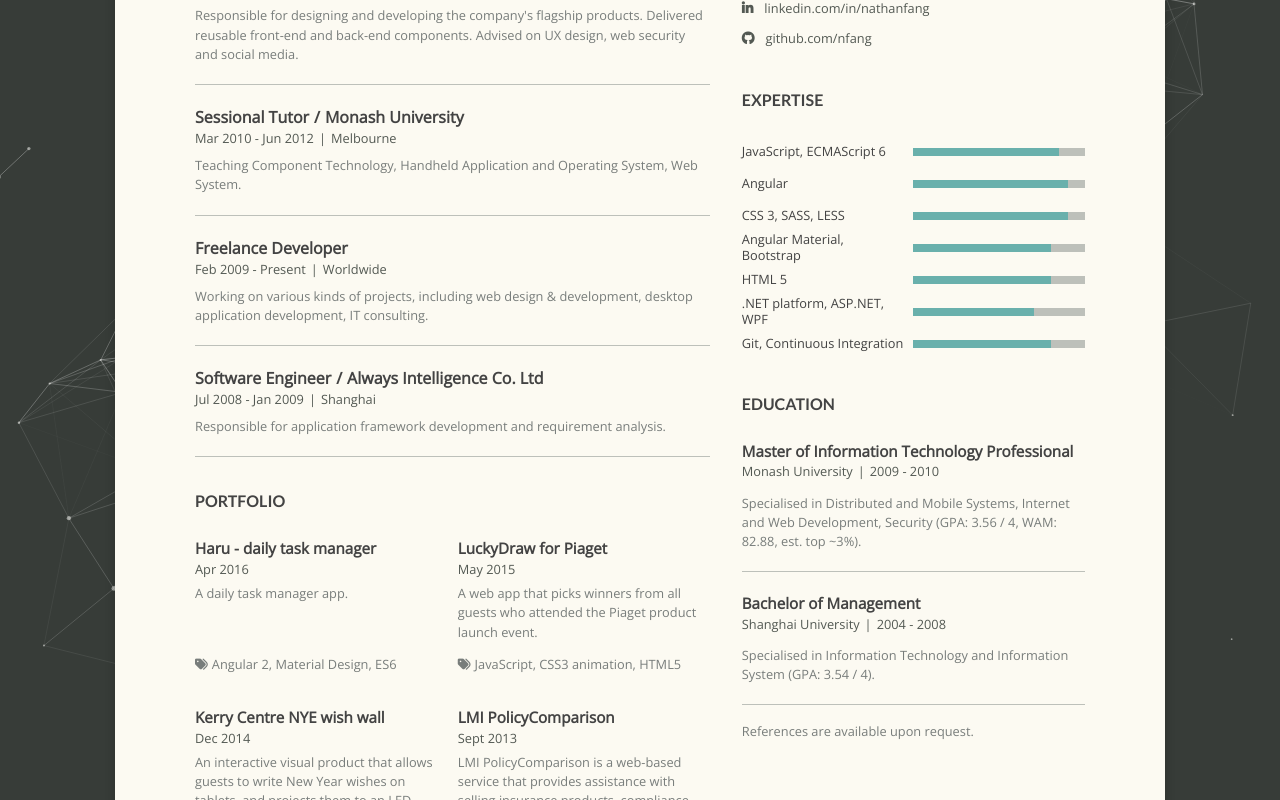
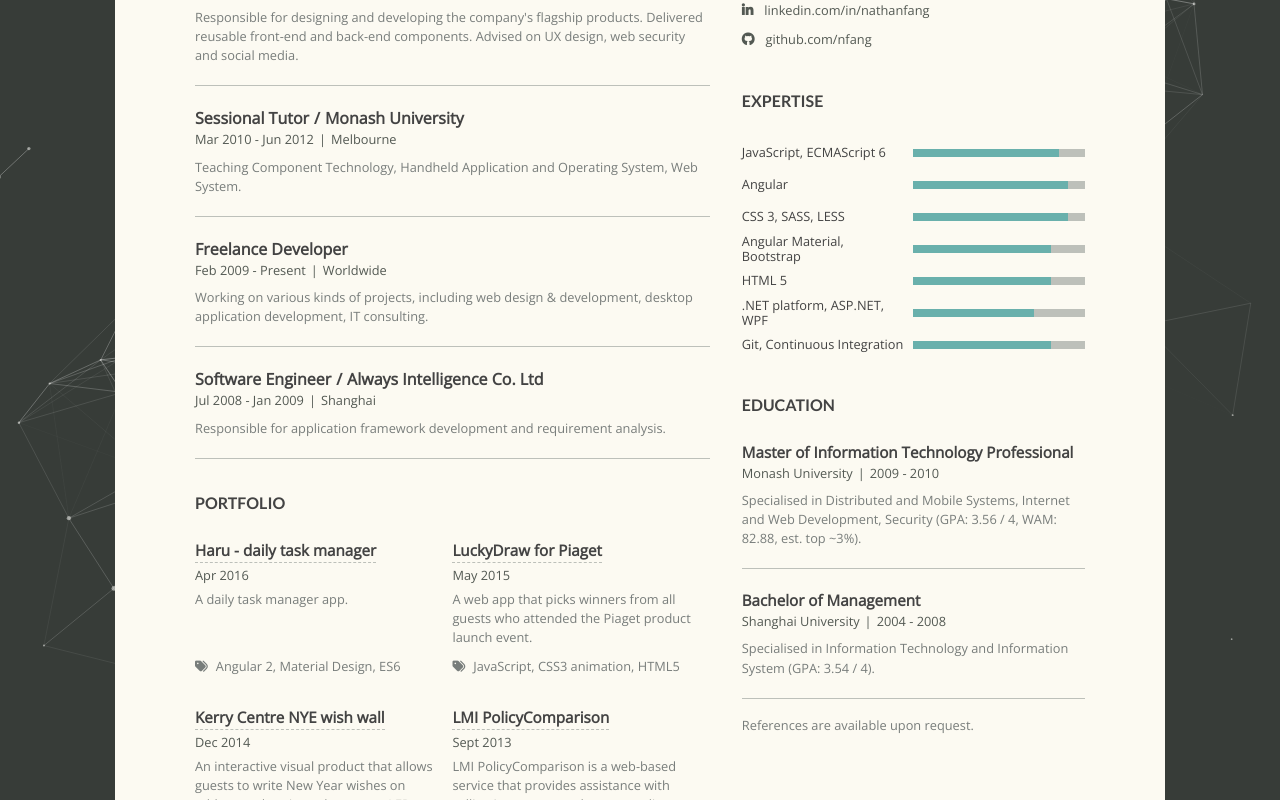
Before and after one commit to nfang/resume, an Angular app: page / in a window 1280 px wide. Shown: the part 600-1400 px from the top of the page. Built offline with nearby package versions, Linux system fonts and the light colour scheme.

Commit message:
refactor: remove duplicate css rules, add project links

```diff
--- a/src/app/app.component.html
+++ b/src/app/app.component.html
@@ -15,12 +15,12 @@
                 <span>{{item.position}}</span>
                 <span class="experience-company" *ngIf="item.company">{{item.company}}</span>
               </h3>
-              <h4 class="experience-subtitle">
+              <div class="experience-subtitle">
                 <span>{{item.period.from}} - {{item.period.to}}</span>
                 <span class="experience-location" *ngIf="item.location">{{item.location}}</span>
-              </h4>
+              </div>
             </header>
-            <article class="experience-contents">{{item.description}}</article>
+            <article class="experience-description">{{item.description}}</article>
           </li>
         </ol>
       </section>
@@ -30,10 +30,12 @@
         <ol class="portfolio">
           <li class="project" *ngFor="let item of data.portfolio">
             <header class="project-header">
-              <h3 class="project-name">{{item.name}}</h3>
+              <h3 class="project-name">
+                <a class="project-link" href="{{item.link}}" target="_blank">{{item.name}}</a>
+              </h3>
               <time class="project-date">{{item.date}}</time>
             </header>
-            <article class="project-desc">{{item.description}}</article>
+            <article class="project-description">{{item.description}}</article>
             <footer class="project-technologies">
               <i class="fa fa-tags"></i>{{item.technologies}}</footer>
           </li>
@@ -62,13 +64,13 @@
           </div>
           <div class="profile-contact">
             <i class="fa fa-linkedin"></i>
-            <a href="{{data.profile.contacts.linkedin.href}}">
+            <a href="{{data.profile.contacts.linkedin.href}}" target="_blank">
               {{data.profile.contacts.linkedin.text}}
             </a>
           </div>
           <div class="profile-contact">
             <i class="fa fa-github"></i>
-            <a href="{{data.profile.contacts.github.href}}">
+            <a href="{{data.profile.contacts.github.href}}" target="_blank">
               {{data.profile.contacts.github.text}}
             </a>
           </div>
@@ -92,10 +94,10 @@
           <li class="education" *ngFor="let item of data.education">
             <header class="education-header">
               <h3 class="education-title">{{item.degree}}</h3>
-              <h4 class="education-subtitle">
+              <div class="education-subtitle">
                 <span class="education-institution">{{item.institution}}</span>
                 <span class="education-period">{{item.period.from}} - {{item.period.to}}</span>
-              </h4>
+              </div>
             </header>
             <article class="education-description">{{item.description}}</article>
           </li>
--- a/src/app/app.component.scss
+++ b/src/app/app.component.scss
@@ -4,14 +4,17 @@
 $subheading-color: #535953;
 $text-color:       #787d7b;
 
+$sans-serif-normal:  'Open Sans', 'Helvetica Neue', arial, sans-serif;
+$sans-serif-heading: 'Lato', 'Open Sans', 'Helvetica Neue', arial, sans-serif;
+
 .page {
   box-sizing: border-box;
-  box-shadow: 0 0 10px rgba(0,0,0,0.2);
   background: $page-color;
+  color: $text-color;
   padding: 0 5rem;
   display: flex;
   flex-direction: column;
-  font-family: 'Open Sans', 'Helvetica Neue', sans-serif;
+  font-family: $sans-serif-normal;
   margin: 0 auto;
 
   &:before, &:after {
@@ -34,7 +37,7 @@
 }
 
 section > h2 {
-  font-family: 'Lato', sans-serif;
+  font-family: $sans-serif-heading;
   font-weight: 700;
   margin-bottom: 1.5rem;
 }
@@ -70,20 +73,19 @@
   text-align: center;
 
   &-name {
-    font-family: 'Lato', sans-serif;
+    font-family: $sans-serif-heading;
     font-size: 3rem;
     letter-spacing: .5rem;
     line-height: 1.5;
   }
 
   &-title {
-    color: $text-color;
     font-size: 1rem;
   }
 }
 
 /**
- * Work experience
+ * Experience
  */
 .experience {
   border-bottom: 1px solid $border-color;
@@ -100,30 +102,27 @@
   }
 
   &-title {
-    font-weight: 600;
+    font-weight: 700;
   }
 
   &-subtitle {
     color: $subheading-color;
     font-size: .8rem;
-    font-weight: 400;
+    line-height: 1.5;
   }
 
-  &-contents {
-    color: $text-color;
+  &-description {
     font-size: .8rem;
     line-height: 1.5;
   }
 
   &-company:before {
     content: '/';
-    display: inline;
     padding: 0 5px;
   }
 
   &-location:before {
     content: '|';
-    display: inline;
     padding: 0 5px;
   }
 }
@@ -133,8 +132,6 @@
  */
 .profile {
   &-intro {
-    color: $text-color;
-
     > p {
       line-height: 1.5;
       margin-bottom: 1rem;
@@ -142,8 +139,8 @@
   }
 
   &-contact {
+    color: $subheading-color;
     font-size: .8rem;
-    color: $subheading-color;
     line-height: 2;
     padding-bottom: .25rem;
 
@@ -188,7 +185,7 @@
   margin-bottom: 1.25rem;
 
   &-header {
-    margin-bottom: .75rem;
+    margin-bottom: .5rem;
   }
 
   &-title {
@@ -199,7 +196,7 @@
   &-subtitle {
     color: $subheading-color;
     font-size: .8rem;
-    font-weight: 400;
+    line-height: 1.5;
   }
 
   &-period:before {
@@ -208,7 +205,6 @@
   }
 
   &-description {
-    color: $text-color;
     line-height: 1.5;
   }
 }
@@ -223,10 +219,12 @@
   justify-content: space-between;
 
   .project {
+    box-sizing: border-box;
     display: flex;
     flex-direction: column;
-    width: 252px;
+    padding-right: 1rem;
     margin-bottom: 2rem;
+    width: 50%;
 
     &-header {
       margin-bottom: .5rem;
@@ -235,6 +233,12 @@
     &-name {
       font-size: .95rem;
       font-weight: 700;
+      margin-bottom: .25rem;
+
+      > a {
+        border-bottom: 1px dashed $border-color;
+        padding-bottom: 2px;
+      }
     }
 
     &-date {
@@ -242,33 +246,31 @@
       font-size: .8rem;
     }
 
-    &-desc {
-      flex: 1 0 auto;
+    &-description, &-technologies {
+      font-size: .8rem;
     }
 
-    &-desc, &-technologies {
-      color: $text-color;
-      font-size: .8rem;
+    &-description {
+      flex: 1 0 auto;
       line-height: 1.5;
     }
 
     &-technologies {
       padding-top: .8rem;
       > i {
-        margin-right: .25rem;
+        margin-right: .5rem;
       }
     }
   }
 }
 
 .reference {
-  color: $text-color;
   font-size: .8rem;
 }
 
 .footer {
   color: #bdc0ba;
-  font-family: 'Open Sans', 'Helvetica Neue', sans-serif;
+  font-family: $sans-serif-normal;
   font-size: .8rem;
   text-align: center;
   margin: 2em 0;
--- a/src/app/app.component.ts
+++ b/src/app/app.component.ts
@@ -14,8 +14,6 @@
 
   ngOnInit() {
     let particlesJS = window['particlesJS'];
-    particlesJS.load('particles-js', 'assets/particles.json', function() {
-      console.log('callback - particles.js config loaded');
-    });
+    particlesJS.load('particles-js', 'assets/particles.json');
   }
 }
--- a/src/app/shared/data.ts
+++ b/src/app/shared/data.ts
@@ -167,12 +167,14 @@
     {
       'name': 'Haru - daily task manager',
       'date': 'Apr 2016',
+      'link': 'https://haruapp.surge.sh',
       'technologies': 'Angular 2, Material Design, ES6',
       'description': `A daily task manager app.`
     },
     {
       'name': 'LuckyDraw for Piaget',
       'date': 'May 2015',
+      'link': 'http://keno-demo.rubik-media.surge.sh',
       'technologies': 'JavaScript, CSS3 animation, HTML5',
       'description': `
         A web app that picks winners from all guests who attended the Piaget
@@ -182,6 +184,7 @@
     {
       'name': 'Kerry Centre NYE wish wall',
       'date': 'Dec 2014',
+      'link': 'http://kc.ww.surge.sh',
       'technologies': 'jQuery, CSS3 animation',
       'description': `
         An interactive visual product that allows guests to write New Year wishes
@@ -191,6 +194,7 @@
     {
       'name': 'LMI PolicyComparison',
       'date': 'Sept 2013',
+      'link': 'http://policycomparison.com',
       'technologies': 'ASP.NET, C#, jQuery, LESS',
       'description': `
         LMI PolicyComparison is a web-based service that provides assistance with
```
